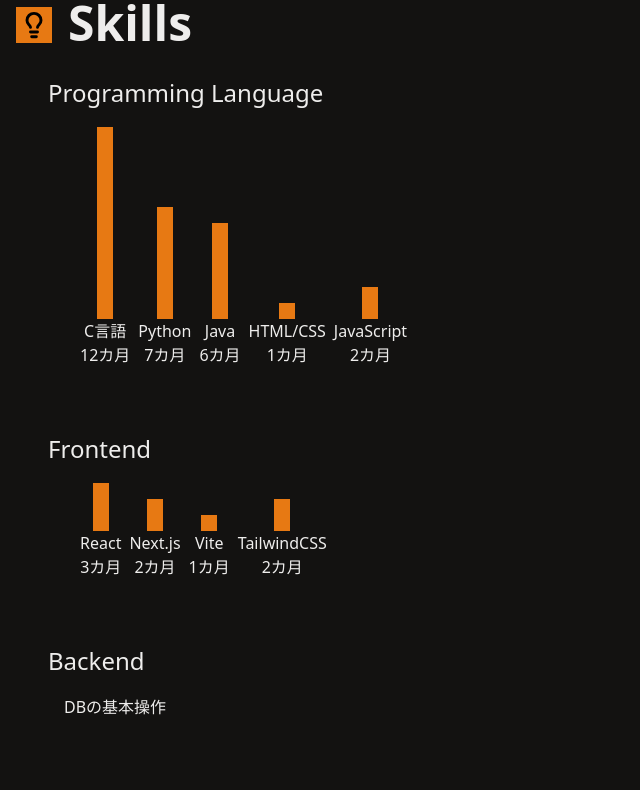
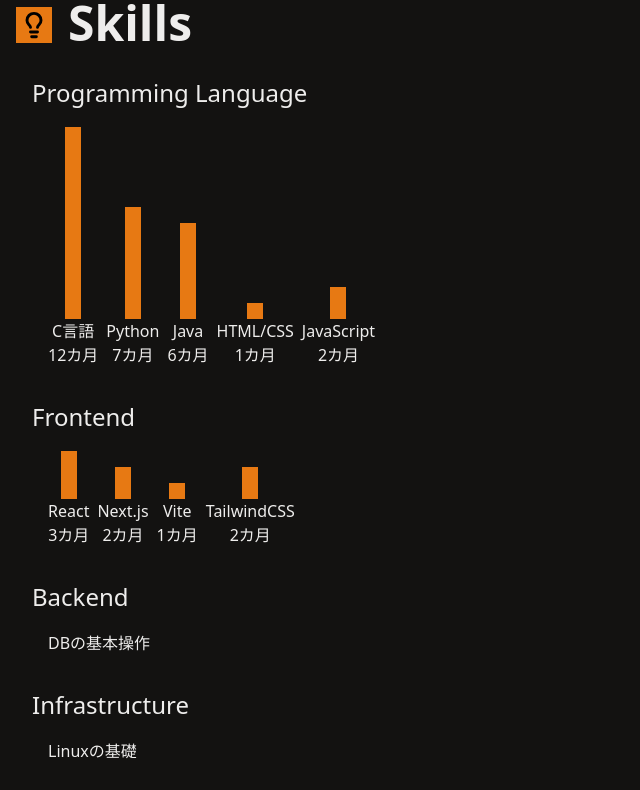
Before and after one commit to FujitaKohei04/portfolio, a Next.js app: page / in a window 1280 px wide. Shown: the part 1820-2610 px from the top of the page, without its empty margins (0-640 px from the left). Built offline with nearby package versions, Linux system fonts and the light colour scheme.

Commit message:
feat: add content of profile

```diff
--- a/src/app/components/Skills/Skills.module.css
+++ b/src/app/components/Skills/Skills.module.css
@@ -2,7 +2,7 @@
     display: flex;
     flex-direction: column;
     gap: var(--space-m);
-    margin-left: var(--space-m);
+    margin: var(--space-m);
 }
 
 .skillsChartLanguage {
@@ -19,15 +19,15 @@
     align-items: center;
 }
 
-.skillsCategoly {
-    margin: var(--space-m);
+.skillsCategory {
+    /* margin: var(--space-m); */
 }
 
-.skillsCategolyName {
+.skillsCategoryName {
     font-size: var(--h2);
 }
 
-.skillsCategolyContent {
+.skillsCategoryContent {
     margin: var(--space-m);;
 }
 
--- a/src/app/components/Skills/Skills.tsx
+++ b/src/app/components/Skills/Skills.tsx
@@ -10,21 +10,21 @@
     <div>
       <TopicTitle title="Skills" icon={Lightbulb} />
       <div className={Styles.skillsKind}>
-        <div className={Styles.skillsCategoly}>
-          <div className={Styles.skillsCategolyName}>Programming Language</div>
+        <div className={Styles.skillsCategory}>
+          <div className={Styles.skillsCategoryName}>Programming Language</div>
           <SkillsChart contents={progLang}/>
         </div>
-        <div className={Styles.skillsCategoly}>
-          <div className={Styles.skillsCategolyName}>Frontend</div>
+        <div className={Styles.skillsCategory}>
+          <div className={Styles.skillsCategoryName}>Frontend</div>
             <SkillsChart contents={frontend} />
         </div>
-        <div className={Styles.skillsCategoly}>
-          <div className={Styles.skillsCategolyName}>Backend</div>
-            <div className={Styles.skillsCategolyContent}>DBの基本操作</div>
+        <div className={Styles.skillsCategory}>
+          <div className={Styles.skillsCategoryName}>Backend</div>
+            <div className={Styles.skillsCategoryContent}>DBの基本操作</div>
         </div>
-        <div className={Styles.skillsCategoly}>
-          <div className={Styles.skillsCategolyName}>Infrastructure</div>
-            <div className={Styles.skillsCategolyContent}>Linuxの基礎</div>
+        <div className={Styles.skillsCategory}>
+          <div className={Styles.skillsCategoryName}>Infrastructure</div>
+            <div className={Styles.skillsCategoryContent}>Linuxの基礎</div>
         </div>
       </div>
     </div>
@@ -33,7 +33,7 @@
 
 export const SkillsChart = ( {contents: langs}:{contents: ChartContent[]}) => {
   return (
-    <div className={Styles.skillsCategoly}>
+    <div className={Styles.skillsCategory}>
       <div className={Styles.skillsChartLanguage}>
         {langs.map((lang, index) => (
           <div key={index} className={Styles.skillsChartBarContainer}>
```
